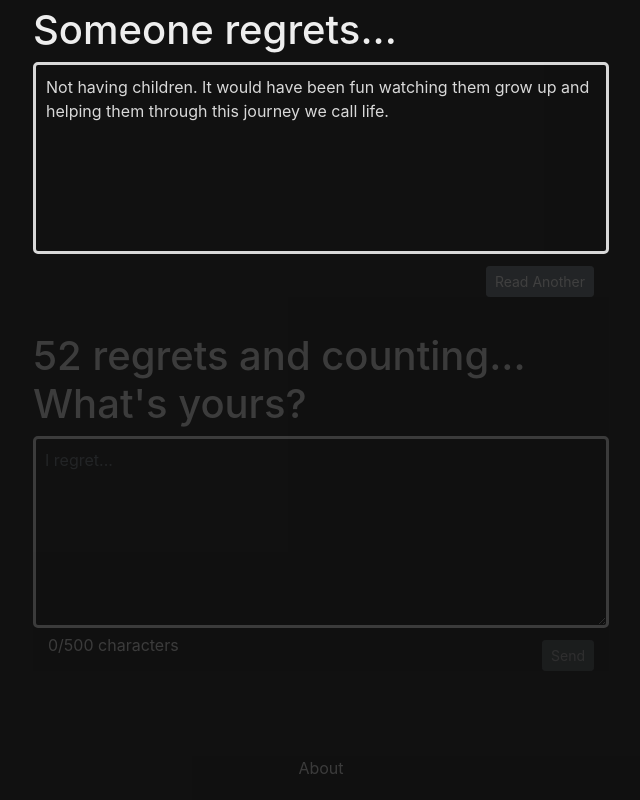
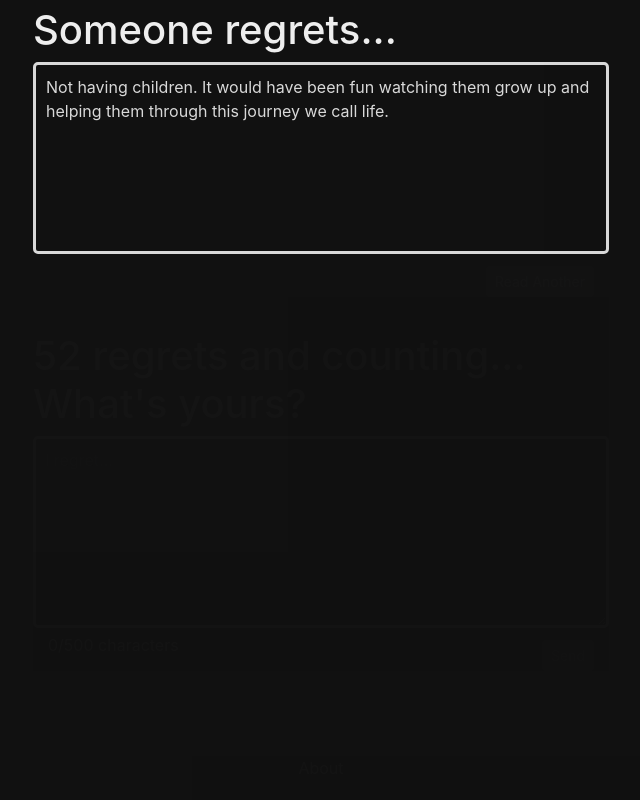
Before and after one commit to jkgh20/life-regrets-frontend, a React (Create React App) app: page / in a window 1280 px wide. Shown: the whole page, without its empty margins (319-959 px from the left). Built offline with nearby package versions, Linux system fonts and the light colour scheme; no server answers.

Commit message:
Tweak fade after first message

```diff
--- a/src/App.css
+++ b/src/App.css
@@ -58,10 +58,10 @@
   animation-timing-function: linear;
 }
 
-.medium-fade-in {
+.fmessage-fade-in {
   animation-name: fadeIn;
-  animation-duration: 2s;
-  animation-timing-function: ease-out;
+  animation-duration: 3s;
+  animation-timing-function: ease-in-out;
 }
 
 .quick-fade-in {
--- a/src/Footer.js
+++ b/src/Footer.js
@@ -4,7 +4,7 @@ function Footer(props) {
   return (
     <div
       id="footer"
-      className={props.fMessageFinished ? "medium-fade-in" : "hidden"}
+      className={props.fMessageFinished ? "fmessage-fade-in" : "hidden"}
       onClick={() => {}}
     >About</div>
   );
--- a/src/ReadView.js
+++ b/src/ReadView.js
@@ -116,7 +116,7 @@ class ReadView extends React.Component {
             <Button
               variant="secondary"
               size="sm"
-              className={this.props.fMessageFinished ? "medium-fade-in" : "hidden"}
+              className={this.props.fMessageFinished ? "fmessage-fade-in" : "hidden"}
               onClick={() => {
                 this.queryDb(false);
                 this.typeMessage();
--- a/src/WriteView.js
+++ b/src/WriteView.js
@@ -18,7 +18,7 @@ class WriteView extends React.Component {
     this.state = {
       requests: 0,
       messageInput: "",
-      fadeType: "medium-fade-in"
+      fadeType: "fmessage-fade-in"
     };
   }
 
```
